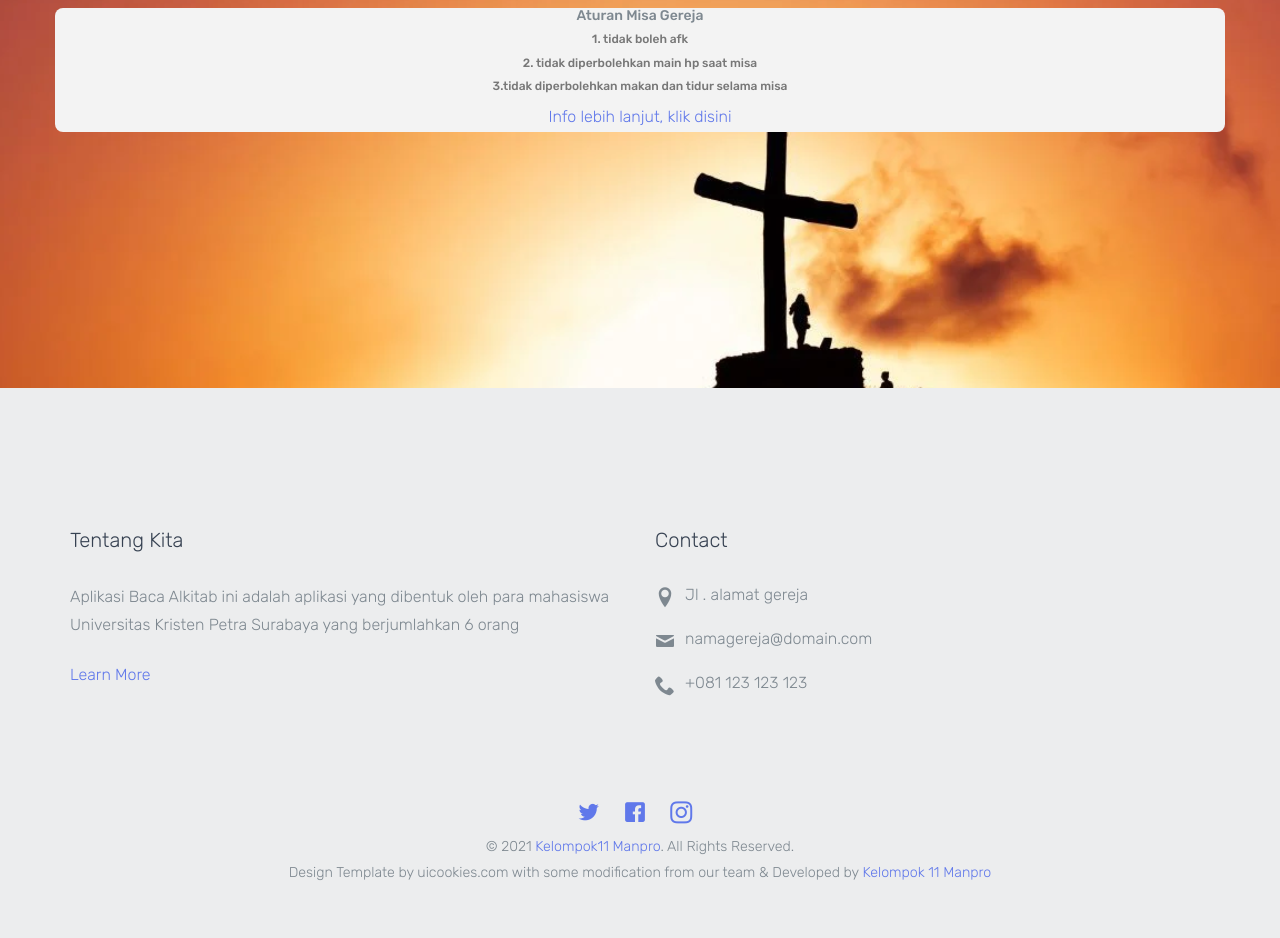
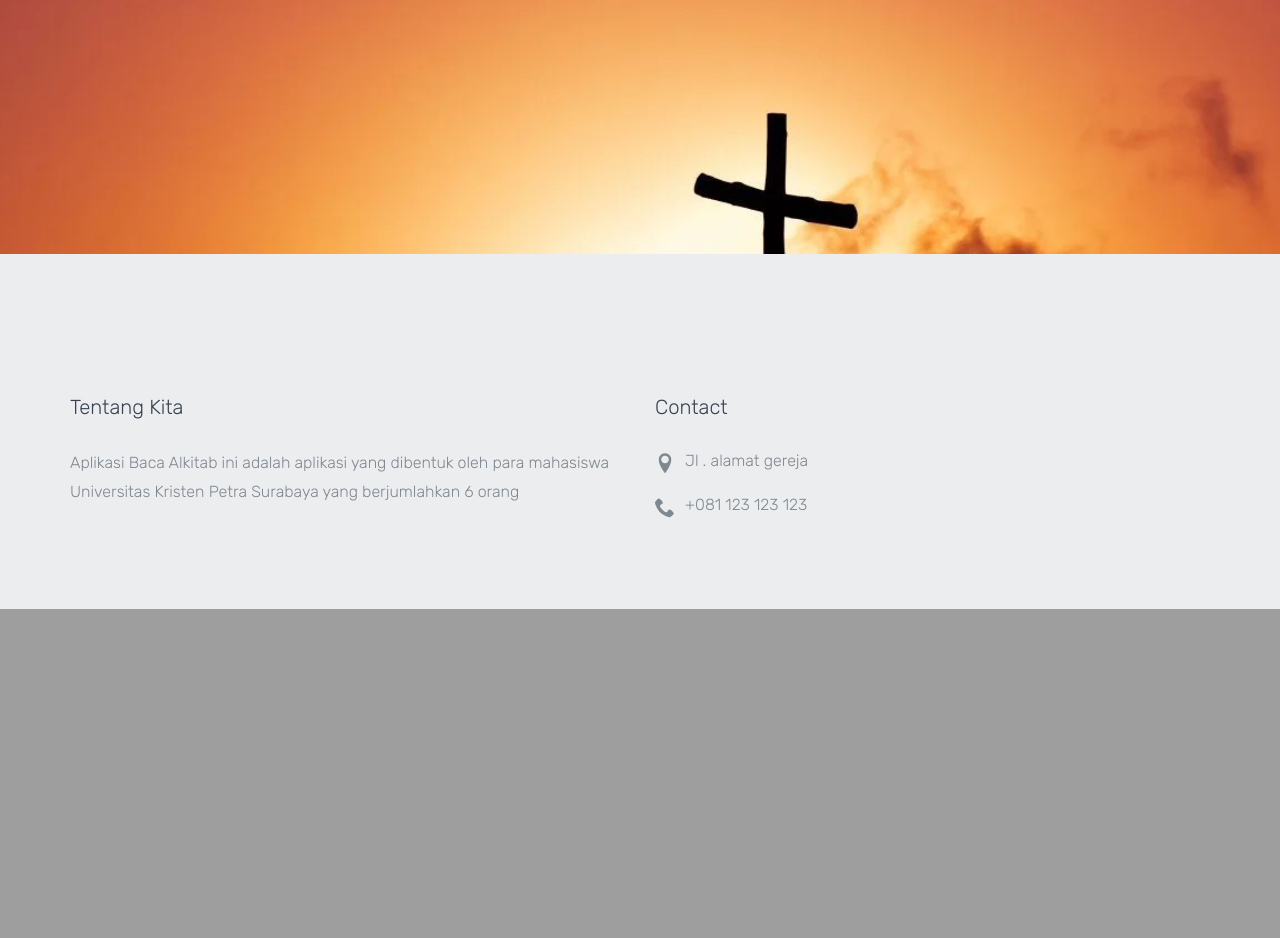
Before and after one commit to michael-halim/proyek-manpro, a PHP site: page /user_home.php in a window 1280 px wide. Shown: the part 879-1817 px from the top of the page. After the commit the page ends 1488 px from the top, so only its background shows below. Run offline with PHP 8.4, Linux system fonts and the light colour scheme; the visitor is signed in with stand-in values (Sample User, id 1); some web fonts are replaced.

Commit message:
UI
ganti credit

```diff
--- a/user_home.php
+++ b/user_home.php
@@ -45,17 +45,7 @@ var_dump($_SESSION['statusJabatan']);
               <div class="col">
                 <iframe class="responsive-iframe" style="margin-right:2px;border-radius:4px;"width="880" height="440" src="https://www.youtube.com/embed/mkh6AWm_LO8" title="YouTube video player" frameborder="0" allow="accelerometer; autoplay; clipboard-write; encrypted-media; gyroscope; picture-in-picture" allowfullscreen></iframe>
               </div>
-              <div class="col2">
-                <div class="card" style="width: 100%;background-color:#f3f3f3;border-radius:8px;">
-                  <div class="card-body">
-                      <h5 class="card-title">Aturan Misa Gereja</h5>
-                      <h6 class="card-subtitle mb-2 text-muted">1. tidak boleh afk</h6>
-                      <h6 class="card-subtitle mb-2 text-muted">2. tidak diperbolehkan main hp saat misa</h6>
-                      <h6 class="card-subtitle mb-2 text-muted">3.tidak diperbolehkan makan dan tidur selama misa</h6>
-                      <a href="#" class="card-link">Info lebih lanjut, klik disini</a>
-                  </div>
-                </div>
-              </div>
+
             </div>
           </div>
         </section>
@@ -71,7 +61,7 @@ var_dump($_SESSION['statusJabatan']);
           <div class="probootstrap-footer-widget">
             <h3>Tentang Kita</h3>
             <p>Aplikasi Baca Alkitab ini adalah aplikasi yang dibentuk oleh para mahasiswa Universitas Kristen Petra Surabaya yang berjumlahkan 6 orang</p>
-            <p><a href="#" class="link-with-icon">Learn More <i class=" icon-chevron-right"></i></a></p>
+
           </div>
         </div>
 
@@ -80,26 +70,12 @@ var_dump($_SESSION['statusJabatan']);
             <h3>Contact</h3>
             <ul class="probootstrap-contact-info">
               <li><i class="icon-location2"></i> <span>Jl . alamat gereja </span></li>
-              <li><i class="icon-mail"></i><span>namagereja@domain.com</span></li>
               <li><i class="icon-phone2"></i><span>+081 123 123 123</span></li>
             </ul>
 
           </div>
         </div>
       </div>
-      <div class="row mt40">
-        <div class="col-md-12 text-center">
-          <ul class="probootstrap-footer-social">
-            <li><a href=""><i class="icon-twitter"></i></a></li>
-            <li><a href=""><i class="icon-facebook"></i></a></li>
-            <li><a href=""><i class="icon-instagram2"></i></a></li>
-          </ul>
-          <p>
-            <small>&copy; 2021 <a href="https://uicookies.com/" target="_blank">Kelompok11 Manpro</a>. All Rights Reserved. <br> Design Template by uicookies.com with some modification from our team &amp; Developed by <a href="https://uicookies.com/" target="_blank">Kelompok 11 Manpro</a></small>
-          </p>
-
-        </div>
-      </div>
     </div>
   </footer>
   </body>
```
Also changed, not shown: group.php (+2 -17 lines), material.php (+0 -14 lines), assets/user/img/cross2.png (added).
